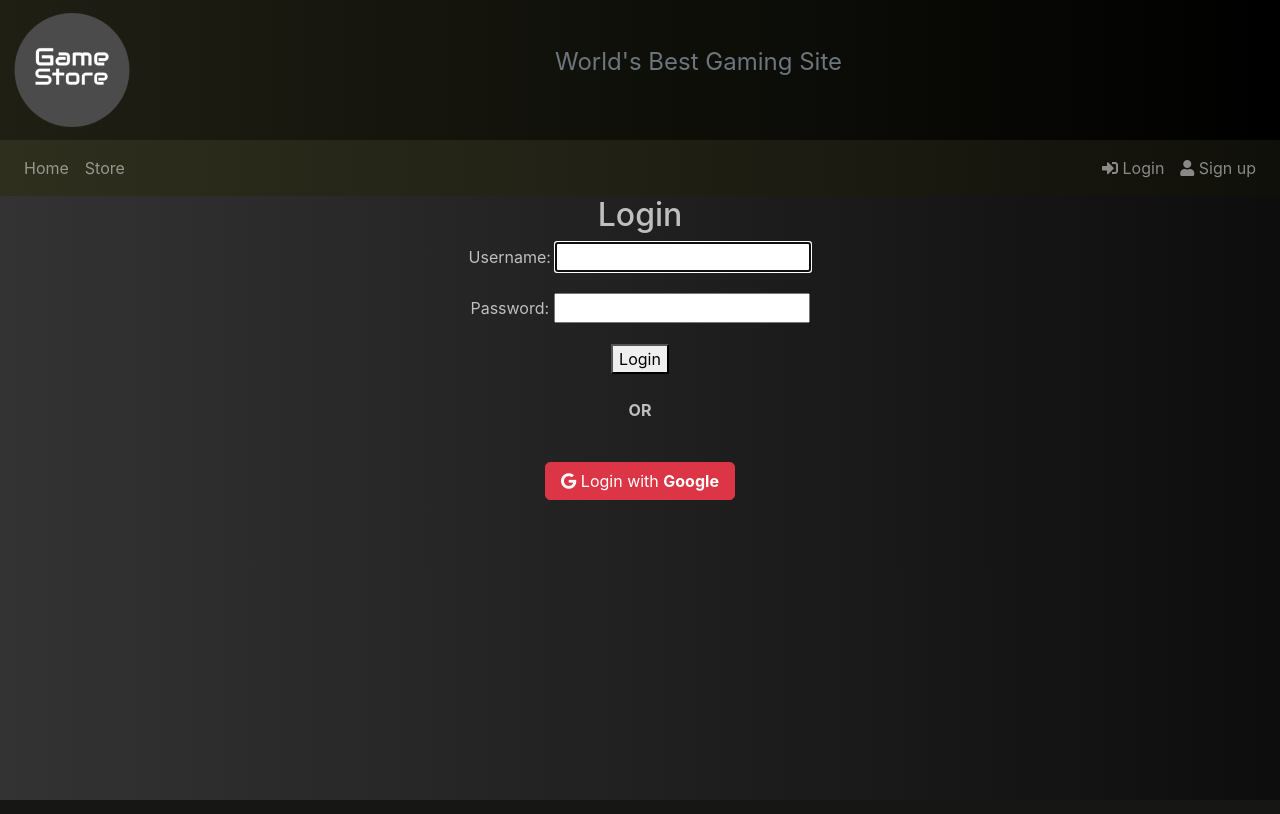
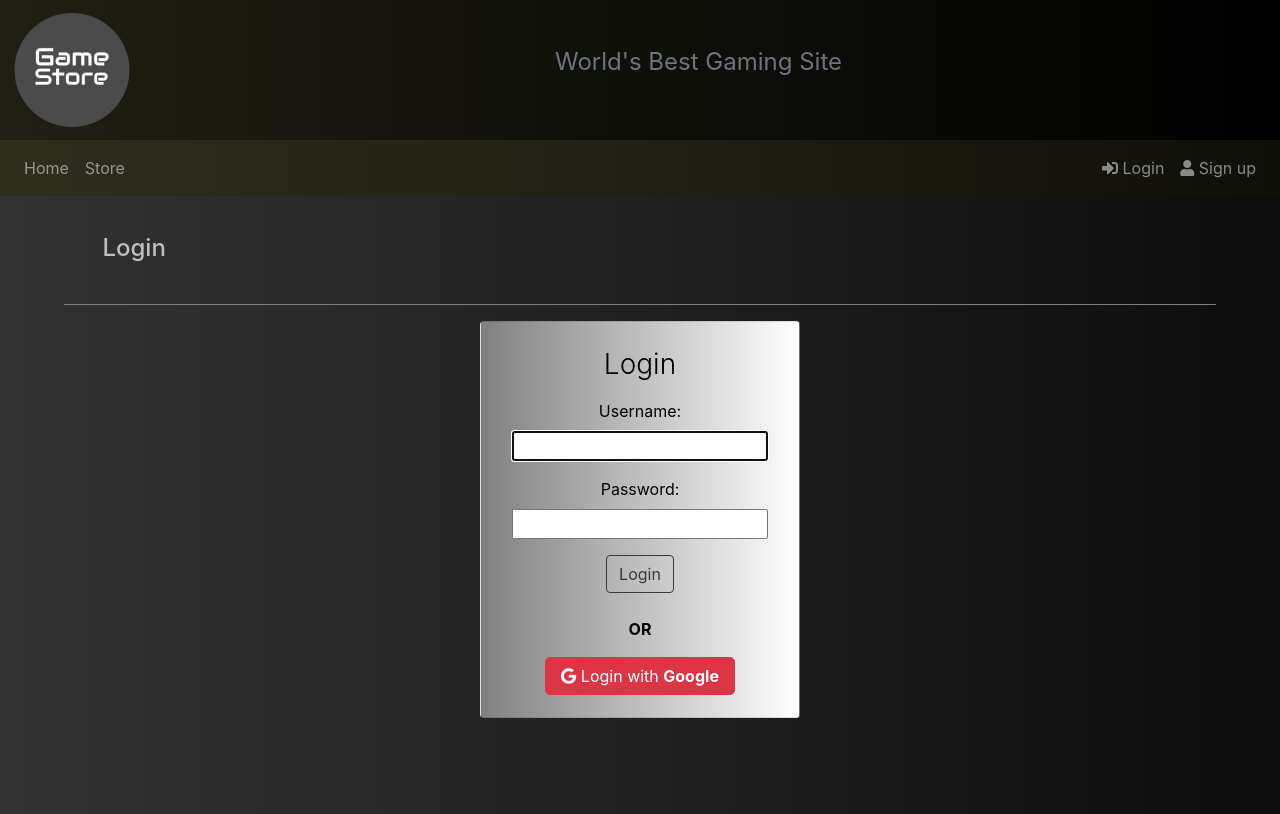
Before and after one commit to LVK-96/WSD-project, a Django app: page /users/login/ in a window 1280 px wide. Run offline with Django 3.2, Linux system fonts and the light colour scheme; some libraries are stand-ins or nearby versions.

Commit message:
Additions to templates

```diff
--- a/wsd_project/templates/base.html
+++ b/wsd_project/templates/base.html
@@ -44,7 +44,9 @@
                 padding-top: 0;
             }
             .signup {
-                text-align: center;
+                text-align: left;
+                /*padding-left: 8%;
+                padding-top: 3%;*/
             }
             #google {
                 display: inline-block;
@@ -70,6 +72,9 @@
             .card {
                 background-image: linear-gradient(to right, rgb(128, 128, 128), white);
                 padding-bottom: 2px;
+            }
+            .card-title {
+                padding: 2%;
             }
             hr {
                 border-color: grey;
--- a/wsd_project/templates/registration/login.html
+++ b/wsd_project/templates/registration/login.html
@@ -1,19 +1,23 @@
 {% extends 'base.html' %}
+{% block content %}
+<h4 id="lib-header">Login</h4>
+<hr>
+<div class="card mx-auto" style="width: 20rem; color: black;">
+    <div class="card-body">
+        <h3 class="card-title font-weight-light">Login</h3>
 
-{% block title %}Login{% endblock %}
-
-{% block content %}
-<h2>Login</h2>
         <form method="post">
             {% csrf_token %}
             {{ form.as_p }}
-    <button type="submit">Login</button>
+            <button class="btn btn-outline-dark" type="submit">Login</button>
         </form>
         <br>
             <p>
                 <strong> OR </strong>
             </p>
-</br>
         <a class="btn btn-danger btn-block" id="google" href="{% url 'social:begin' 'google-oauth2' %}">
-    <i class="fab fa-google"></i> Login with <b>Google</b></a>
+            <i class="fab fa-google"></i> Login with <b>Google</b>
+        </a>
+    </div>
+</div>
 {% endblock %}
```
Also changed, not shown: wsd_project/templates/users/signup.html (+13 -10 lines). Lines whose indentation alone changed are shown as unchanged.
